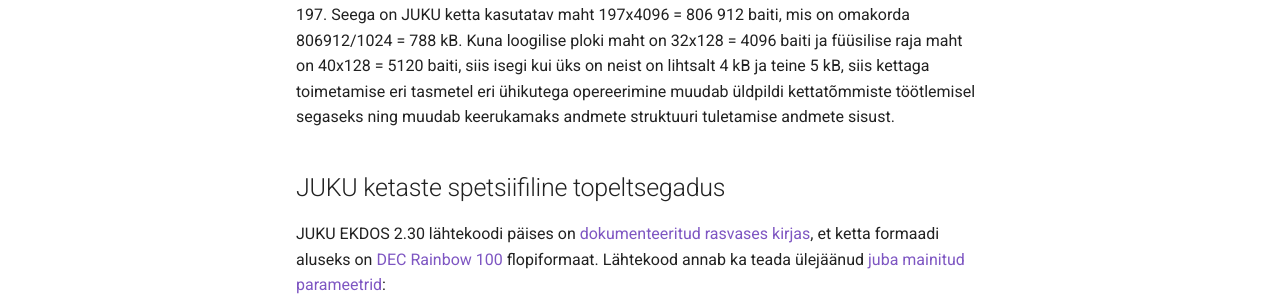
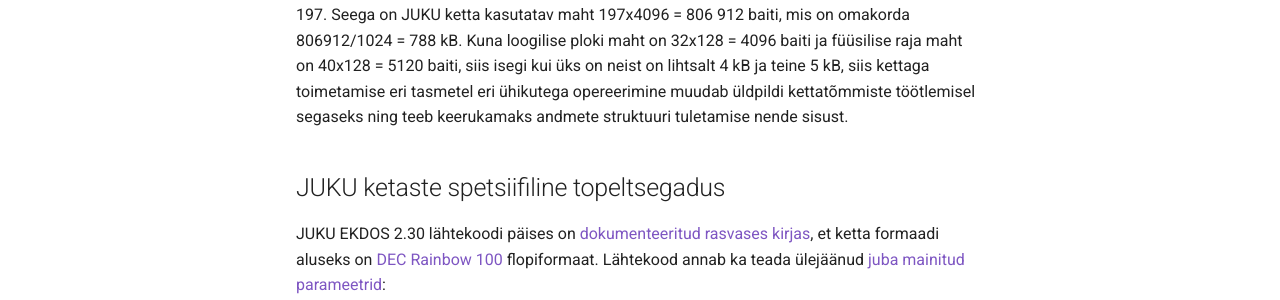
Before and after one commit to infoaed/juku3000, an MkDocs documentation site: the page built from docs/kettad.md, in a window 1280 px wide and 900 px high, scrolled down 857 px. Shown: the part 332-632 px from the top of the window. Built offline with MkDocs 1.6.1 and Material for MkDocs 9.7.7, drawn with Linux system fonts in a browser that asks for light colours; comment, search, counter and statistics services are not loaded; some of the changed text lies outside the part shown.

Commit message:
Update kettad.md

```diff
--- a/docs/kettad.md
+++ b/docs/kettad.md
@@ -17,7 +17,7 @@
 
 JUKU jaoks fundamentaalsel opsüsteemi tasemel lähtutakse CP/M-i [128-baidisest sektorisuurusest](https://en.wikipedia.org/wiki/CP/M#Basic_Input_Output_System), mis tähendab, et rajad on kettal jagatud 40 sektorisse ja iga rada on 40x128 = 5120 baiti. Füüsilisel JUKU flopil on rajad aga jagatud 10 sektorisse, millest lähtuvalt [arvutatakse ja kirjutatakse sektorite vahele andmete kontrollsummad](https://en.wikipedia.org/wiki/Modified_frequency_modulation#MFM_coding). See tähendab, et füüsilisel kettal on CP/M-i 128-baidised sektorid omakorda koondatud neljakaupa 512 baidistesse sektoritesse, st raja maht on 10x4x128 = 10x512 = 5120 baiti. Kuna andmete kodeerimine/dekodeerimine flopi magnetpinnalt on [korraldatud riistvara tasemel](https://en.wikipedia.org/wiki/Western_Digital_FD1771), siis ei pea andmetõmmiste töötlemisel füüsilise flopiketta omadustele tähelepanu pöörama ja võib piirduda _andmete vorminguga_, mis on kättesaadav JUKU opsüsteemi tasemel.
 
-Ketta loogilise ploki suurus on 4096 baiti, igasse sellisesse plokki mahub 32 sektorit, loogilisi plokke mahub kogu ketta mahu sisse 819200/4096 = 200. Kui eeldada, et neist üks on kasutusel failide kataloogimise plokiks ja kaks reserveeritud süsteemi buutimiseks, siis jääb järgi 200-3 = 197. Seega on JUKU ketta kasutatav maht 197x4096 = 806 912 baiti, mis on omakorda 806912/1024 = 788 kB. Kuna loogilise ploki maht on 32x128 = 4096 baiti ja füüsilise raja maht on 40x128 = 5120 baiti, siis isegi kui üks on neist on lihtsalt 4 kB ja teine 5 kB, siis kettaga toimetamise eri tasmetel eri ühikutega opereerimine muudab üldpildi kettatõmmiste töötlemisel segaseks ning muudab keerukamaks andmete struktuuri tuletamise andmete sisust.
+Ketta loogilise ploki suurus on 4096 baiti, igasse sellisesse plokki mahub 32 sektorit, loogilisi plokke mahub kogu ketta mahu sisse 819200/4096 = 200. Kui eeldada, et neist üks on kasutusel failide kataloogimise plokiks ja kaks reserveeritud süsteemi buutimiseks, siis jääb järgi 200-3 = 197. Seega on JUKU ketta kasutatav maht 197x4096 = 806 912 baiti, mis on omakorda 806912/1024 = 788 kB. Kuna loogilise ploki maht on 32x128 = 4096 baiti ja füüsilise raja maht on 40x128 = 5120 baiti, siis isegi kui üks on neist on lihtsalt 4 kB ja teine 5 kB, siis kettaga toimetamise eri tasmetel eri ühikutega opereerimine muudab üldpildi kettatõmmiste töötlemisel segaseks ning teeb keerukamaks andmete struktuuri tuletamise nende sisust.
 
 ## JUKU ketaste spetsiifiline topeltsegadus
 
```
